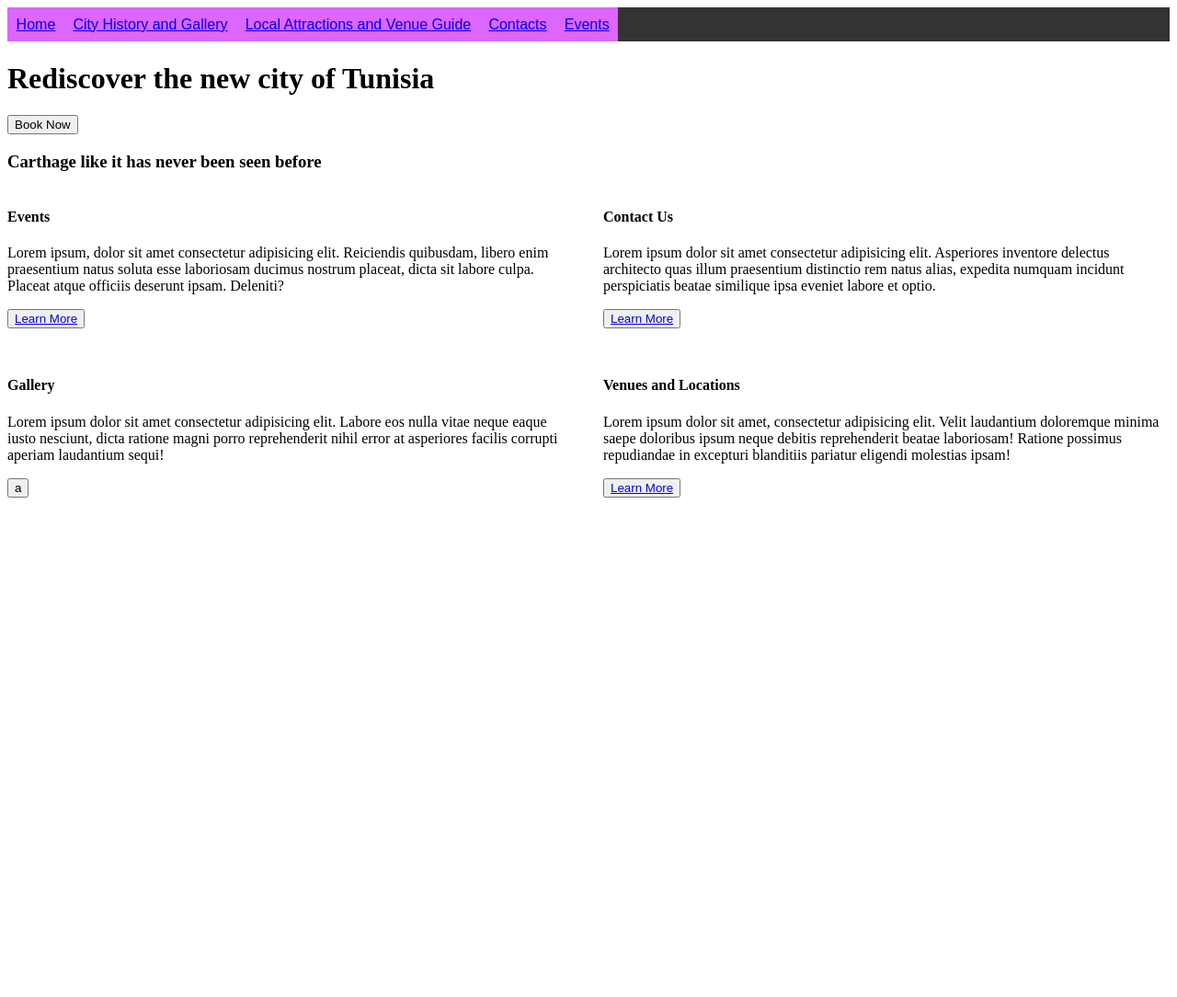
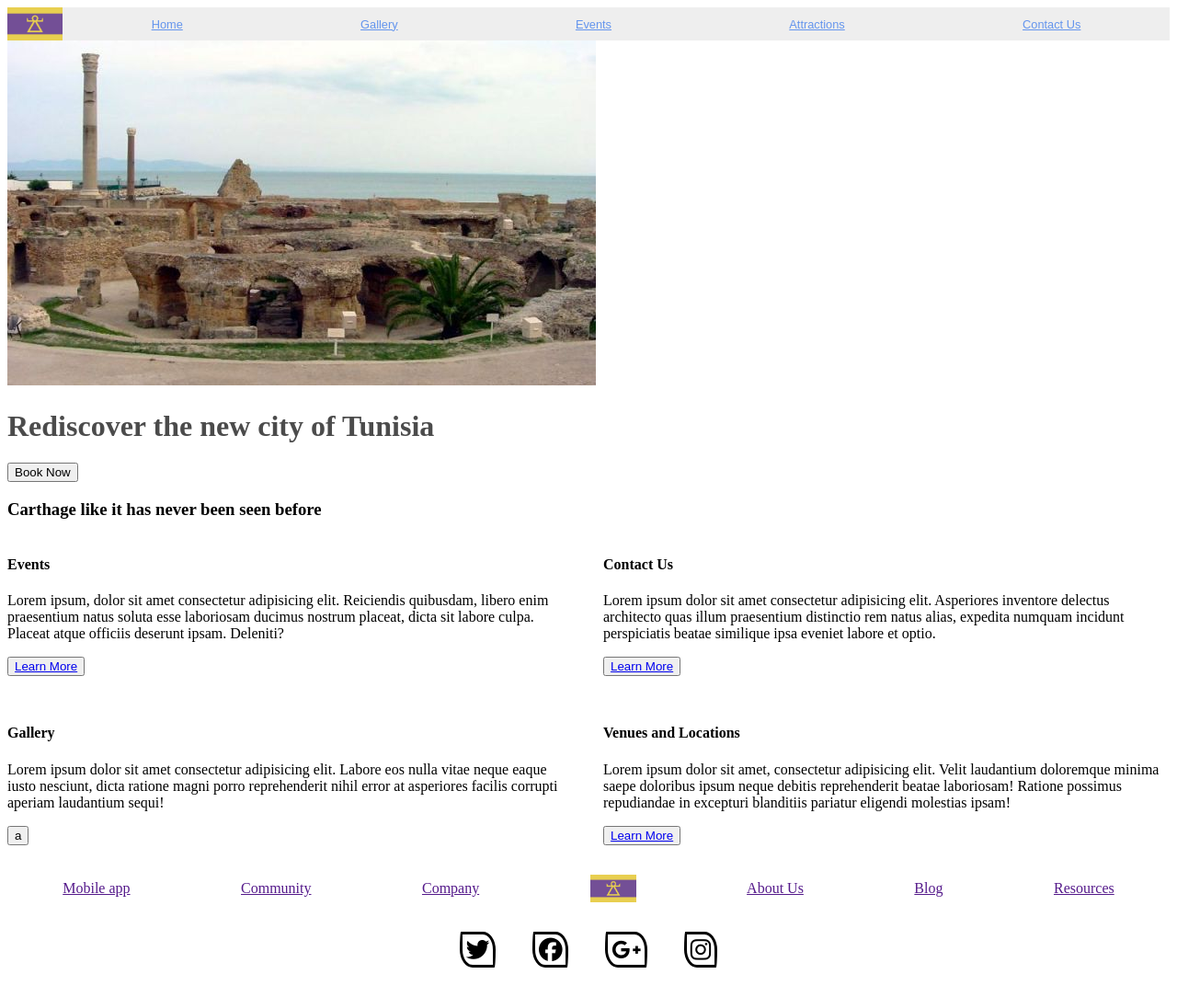
Before and after one commit to rublesKelly/carthage-website, a plain HTML site: page index.html in a window 1280 px wide. Shown: the whole page at 92% size. Before the commit the page ends 800 px from the top, so only its background shows below. Drawn offline with Linux system fonts and the light colour scheme.

Commit message:
005 Footer started on Index.html

```diff
--- a/css/index.css
+++ b/css/index.css
@@ -9,3 +9,8 @@
 h1{
     background-color: #fff;
 }
+
+#heroTitle{
+    background: rgba(red, green, blue, alpha);
+    opacity: 70%;
+}
--- a/css/main.css
+++ b/css/main.css
@@ -1,13 +1,20 @@
 nav{
     margin: 0 auto;
     display: flex;
-    background-color: #333;
+    place-items: center center;
+    background-color: #eee;
 }
 
 nav>a{
-    font: 1em sans-serif;
-    padding: .6em;
-    background-color: #d6f;
+    font: .8em sans-serif;
+    margin: 0 auto;
+    color: cornflowerblue;
+}
+
+nav>img{
+    width: 60px;
+    height: auto;
+
 }
 
 img{
@@ -15,3 +22,37 @@ img{
     height: 100%;
     width: auto;
 }
+
+#footerNav{
+    display: flex;
+    place-items: center center;
+    margin-top: 2em;
+}
+
+#footerNav>a{
+    margin: 0 auto;
+}
+
+#footerNav>img{
+    width: 50px;
+    height: auto;
+    margin: 0 auto;
+}
+
+.socialIcons{
+    display: flex;
+    place-items: center center;
+    margin: 2em auto;
+    width: 20em;
+}
+
+.socialIcons>i{
+    margin: 0 auto;
+}
+
+i{
+    font-size: 1.6em;
+    border: solid;
+    border-radius: 10px 100px / 140px;
+    padding: .15em;
+}
--- a/index.html
+++ b/index.html
@@ -6,17 +6,20 @@
     <meta name="viewport" content="width=device-width, initial-scale=1.0">
     <link rel="stylesheet" href="css/index.css">
     <link rel="stylesheet" href="css/main.css">
+    <script src="https://kit.fontawesome.com/1706a0b9bb.js" crossorigin="anonymous"></script>
     <title>Carthage</title>
 </head>
 <body>
     <nav>
+        <img src="src/resources/eca29303f01b1b3ddf57bfdc09253ea6.png" alt="">
         <a href="index.html">Home</a>
-        <a href="cityHistoryGallery.html">City History and Gallery</a>
-        <a href="localAttractionsVenueGuide.html">Local Attractions and Venue Guide</a>
-        <a href="contacts.html">Contacts</a>
+        <a href="cityHistoryGallery.html">Gallery</a>
         <a href="events.html">Events</a>
+        <a href="localAttractionsVenueGuide.html">Attractions</a>
+        <a href="contacts.html">Contact Us</a>
     </nav>
     <div class="hero">
+        <img src="src/resources/cb1d8627e3582593547b6fda7ea0bf58.png" alt="" id="heroimage">
         <div id="heroTitle">
             <h1>Rediscover the new city of Tunisia</h1>
         </div>
@@ -45,5 +48,23 @@
             <button class="learnMoreBtn"><a href="localAttractionsVenueGuide.html">Learn More</a></button>
         </div>
     </div>
+    <footer>
+        <div id="footerNav">
+            <a href="">Mobile app</a>
+            <a href="">Community</a>
+            <a href="">Company</a>
+            <img src="src/resources/eca29303f01b1b3ddf57bfdc09253ea6.png" alt="">
+            <a href="">About Us</a>
+            <a href="">Blog</a>
+            <a href="">Resources</a>
+        </div>
+        <div class="horizontalRule"></div>
+        <div class="socialIcons">
+            <i class="fa-brands fa-twitter"></i>
+            <i class="fa-brands fa-facebook"></i>
+            <i class="fa-brands fa-google-plus-g"></i>
+            <i class="fa-brands fa-instagram"></i>
+        </div>
+    </footer>
 </body>
 </html>
```
